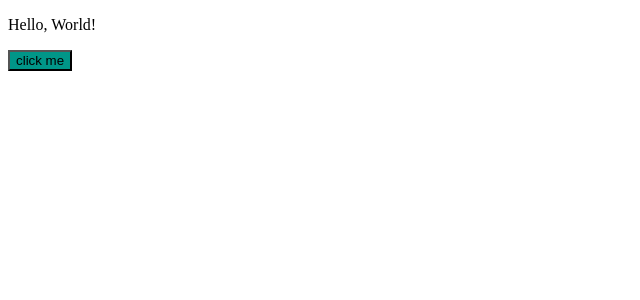
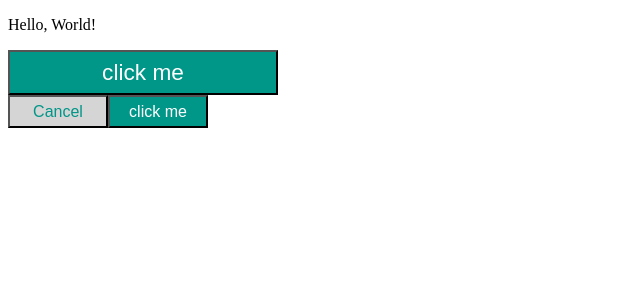
Before and after one commit to MichaelRBond/PassVault, a React app: page / in a window 1280 px wide. Shown: the top 300 px of the page, without its empty margins (0-640 px from the left). Built offline with nearby package versions, Linux system fonts and the light colour scheme.

Commit message:
Buttons. Styled.

```diff
--- a/src/components/PassVault.tsx
+++ b/src/components/PassVault.tsx
@@ -1,6 +1,7 @@
 import * as React from "react";
 import {Logger} from "../utils/logger";
-import ConfirmButtonLarge from "./elements/ConfirmButtonLarge";
+import CancelButtonSmall from "./elements/CancelButton";
+import ConfirmButton from "./elements/ConfirmButton";
 
 const logger = new Logger("PassVault");
 
@@ -10,7 +11,21 @@ export default class Ballista extends React.Component<{}, {}> {
     const display = (
       <div>
         <p>Hello, World!</p>
-        <ConfirmButtonLarge
+        <ConfirmButton
+          type="large"
+          text="click me"
+          onclickHandler={(): void => {
+            logger.info("clicked!");
+          }}
+        />
+        <CancelButtonSmall
+          type="small"
+          onclickHandler={(): void => {
+            logger.info("Cancelled!");
+          }}
+        />
+        <ConfirmButton
+          type="small"
           text="click me"
           onclickHandler={(): void => {
             logger.info("clicked!");
--- a/src/components/elements/CancelButton.tsx
+++ b/src/components/elements/CancelButton.tsx
@@ -0,0 +1,26 @@
+import * as React from "react";
+
+interface ComponentProps {
+  type: "small" | "large";
+  onclickHandler: any; // TODO : Type better
+}
+
+export default class CancelButtonSmall extends React.Component<ComponentProps, {}> {
+
+  constructor(props: ComponentProps) {
+    super(props);
+  }
+
+  public render() {
+    const display = (
+      <button
+        onClick={this.props.onclickHandler}
+        className={`cancel-button-${this.props.type}`}
+      >
+        Cancel
+      </button>
+    );
+    return display;
+  }
+
+}
--- a/src/components/elements/ConfirmButtonLarge.tsx
+++ b/src/components/elements/ConfirmButton.tsx
@@ -1,6 +1,7 @@
 import * as React from "react";
 
 interface ComponentProps {
+  type: "small" | "large";
   text: string;
   onclickHandler: any; // TODO : Type better
 }
@@ -15,7 +16,7 @@ export default class ConfirmButtonLarge extends React.Component<ComponentProps,
     const display = (
       <button
         onClick={this.props.onclickHandler}
-        className="confirm-button-large"
+        className={`confirm-button-${this.props.type}`}
       >
         {this.props.text}
       </button>
--- a/src/index.html
+++ b/src/index.html
@@ -5,7 +5,25 @@
     <title>PassVault</title>
     <style>
       .confirm-button-large {
+        color: #fff;
         background-color: #009688;
+        height: 45px;
+        width: 270px;
+        font-size: 17pt;
+      }
+      .confirm-button-small {
+        color: #fff;
+        background-color: #009688;
+        height: 33px;
+        width: 100px;
+        font-size: 12pt;
+      }
+      .cancel-button-small {
+        color: #009688;
+        background-color: #d5d5d5;
+        height: 33px;
+        width: 100px;
+        font-size: 12pt;
       }
     </style>
   </head>
--- a/src/styles/main.css
+++ /dev/null
@@ -1,3 +0,0 @@
-.confirm-button-large {
-  background-color: #009688;
-}
```
